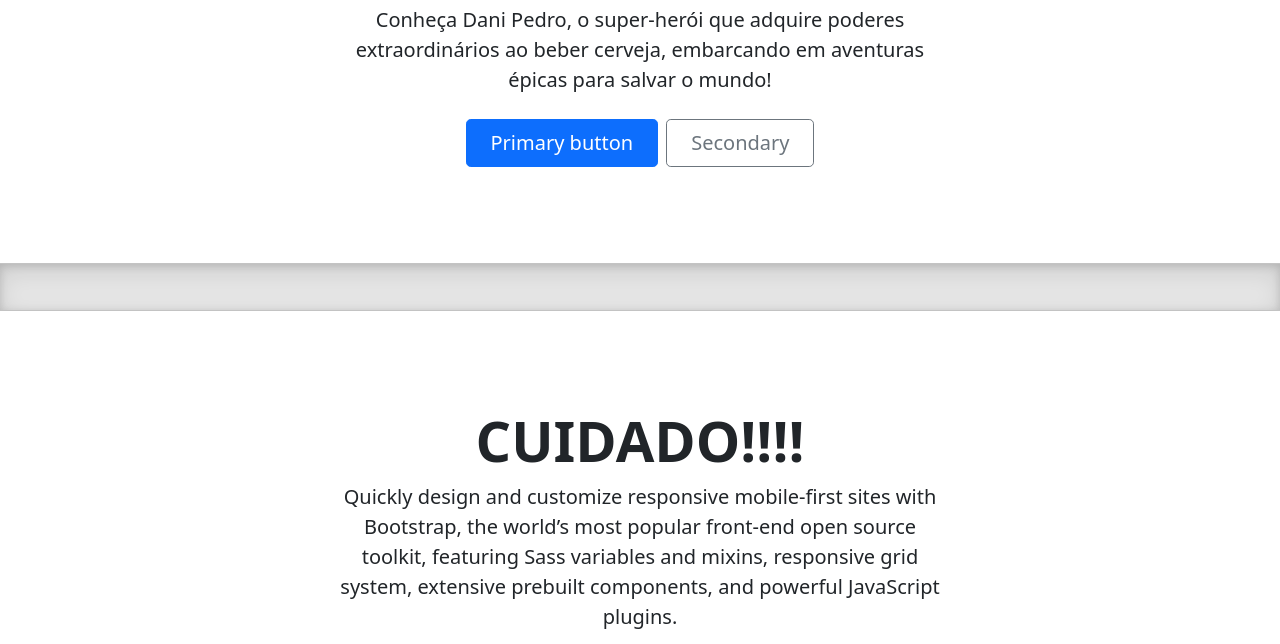
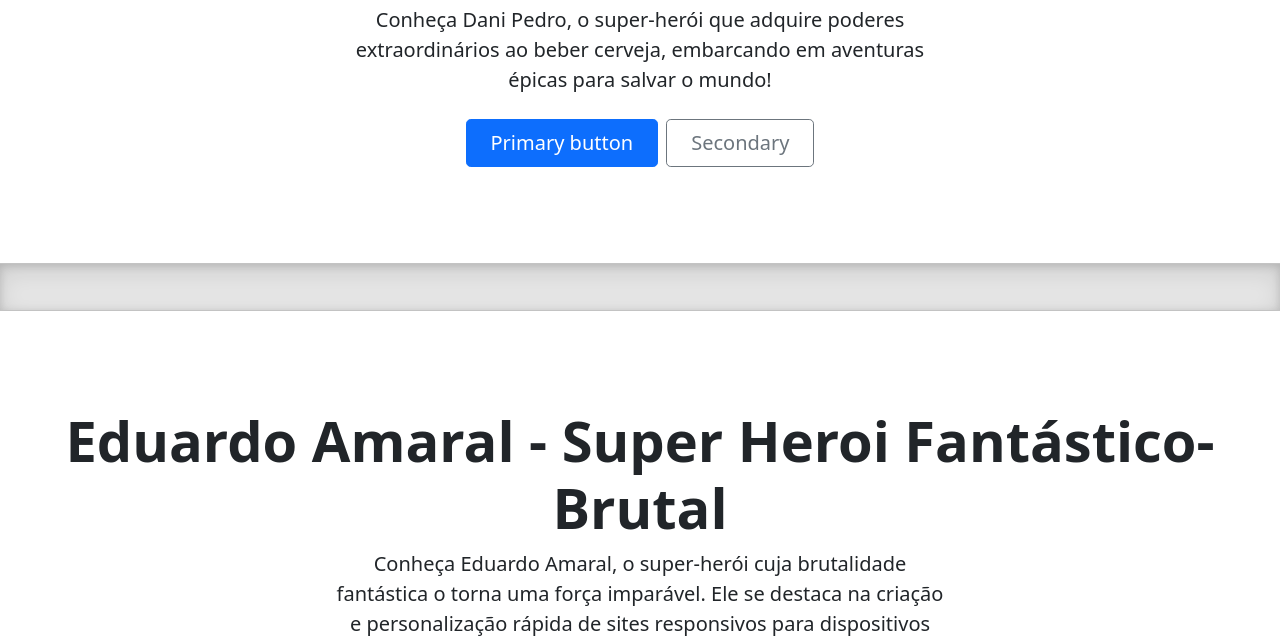
Before and after one commit to DaniPedro92/site-fp, a plain HTML site: page index.html in a window 1280 px wide. Shown: the part 286-930 px from the top of the page. Drawn offline with Linux system fonts and the light colour scheme.

Commit message:
mais um super heroi

```diff
--- a/index.html
+++ b/index.html
@@ -55,9 +55,9 @@
   <div class="b-example-divider"></div>
 
   <div class="px-4 pt-5 my-5 text-center border-bottom">
-    <h1 class="display-4 fw-bold">CUIDADO!!!!</h1>
+    <h1 class="display-4 fw-bold">Eduardo Amaral - Super Heroi Fantástico-Brutal</h1>
     <div class="col-lg-6 mx-auto">
-      <p class="lead mb-4">Quickly design and customize responsive mobile-first sites with Bootstrap, the world’s most popular front-end open source toolkit, featuring Sass variables and mixins, responsive grid system, extensive prebuilt components, and powerful JavaScript plugins.</p>
+      <p class="lead mb-4">Conheça Eduardo Amaral, o super-herói cuja brutalidade fantástica o torna uma força imparável. Ele se destaca na criação e personalização rápida de sites responsivos para dispositivos móveis com Bootstrap, a ferramenta de código aberto mais popular do mundo para o desenvolvimento front-end.</p>
       <div class="d-grid gap-2 d-sm-flex justify-content-sm-center mb-5">
         <button type="button" class="btn btn-primary btn-lg px-4 me-sm-3">Primary button</button>
         <button type="button" class="btn btn-outline-secondary btn-lg px-4">Secondary</button>
```
